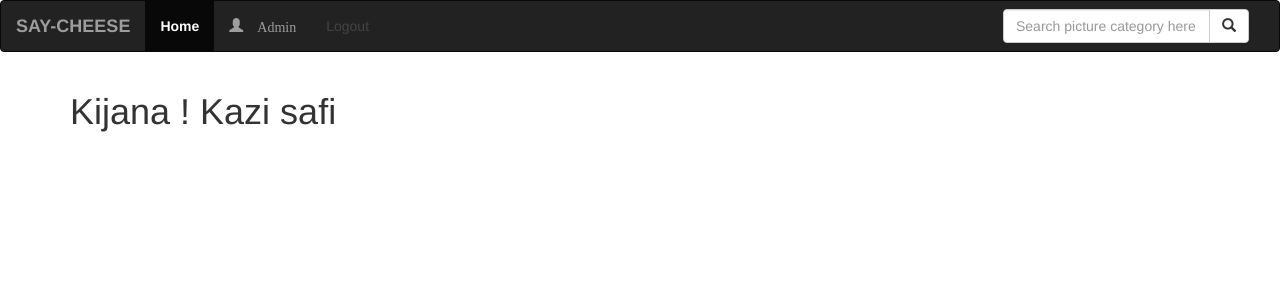
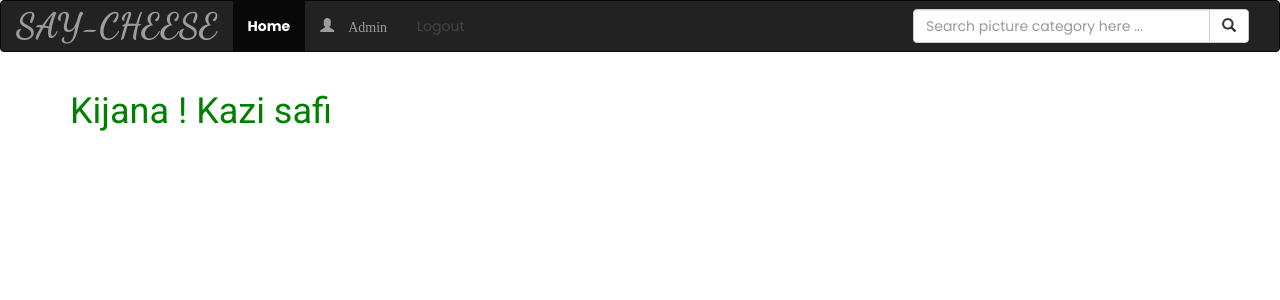
Before and after one commit to Williamsoditi/Say-Cheese, a Django app: page / in a window 1280 px wide. Shown: the top 300 px of the page. Run offline with Django 4.2, Linux system fonts and the light colour scheme; some libraries are stand-ins or nearby versions.

Commit message:
Style : Changes fonts used

```diff
--- a/gallery/templates/navbar.html
+++ b/gallery/templates/navbar.html
@@ -7,7 +7,7 @@
               <span class="icon-bar"></span>
               <span class="icon-bar"></span>
             </button>
-            <a class="navbar-brand" href="#"><strong>SAY-CHEESE</strong></a>
+            <a class="navbar-brand pt-4" href="#" id="welky"><strong>SAY-CHEESE</strong></a>
         </div>
         <div class="navbar-collapse collapse">
             <ul class="nav navbar-nav navbar-left">
--- a/static/css/styles.css
+++ b/static/css/styles.css
@@ -0,0 +1,19 @@
+@import url('https://fonts.googleapis.com/css2?family=Dancing+Script:wght@400;500;600;700&family=Poppins:ital,wght@0,100;0,200;0,300;0,400;0,500;0,600;0,700;0,800;0,900;1,100;1,200;1,300;1,400;1,500;1,600;1,700;1,800;1,900&family=Roboto:ital,wght@0,100;0,300;0,400;0,700;0,900;1,100;1,300;1,500;1,700;1,900&display=swap');
+h1{
+    color: green;
+    font-family: 'Roboto', sans-serif;
+}
+h2{
+    font-family: 'Roboto', sans-serif;
+}
+p, ul{
+    font-family: 'Poppins', sans-serif;
+}
+#welky{
+    font-family: 'Dancing Script', cursive;
+    font-weight: bolder;
+    font-size: 35px;
+}
+#welky:hover{
+    color: greenyellow;
+}
```
